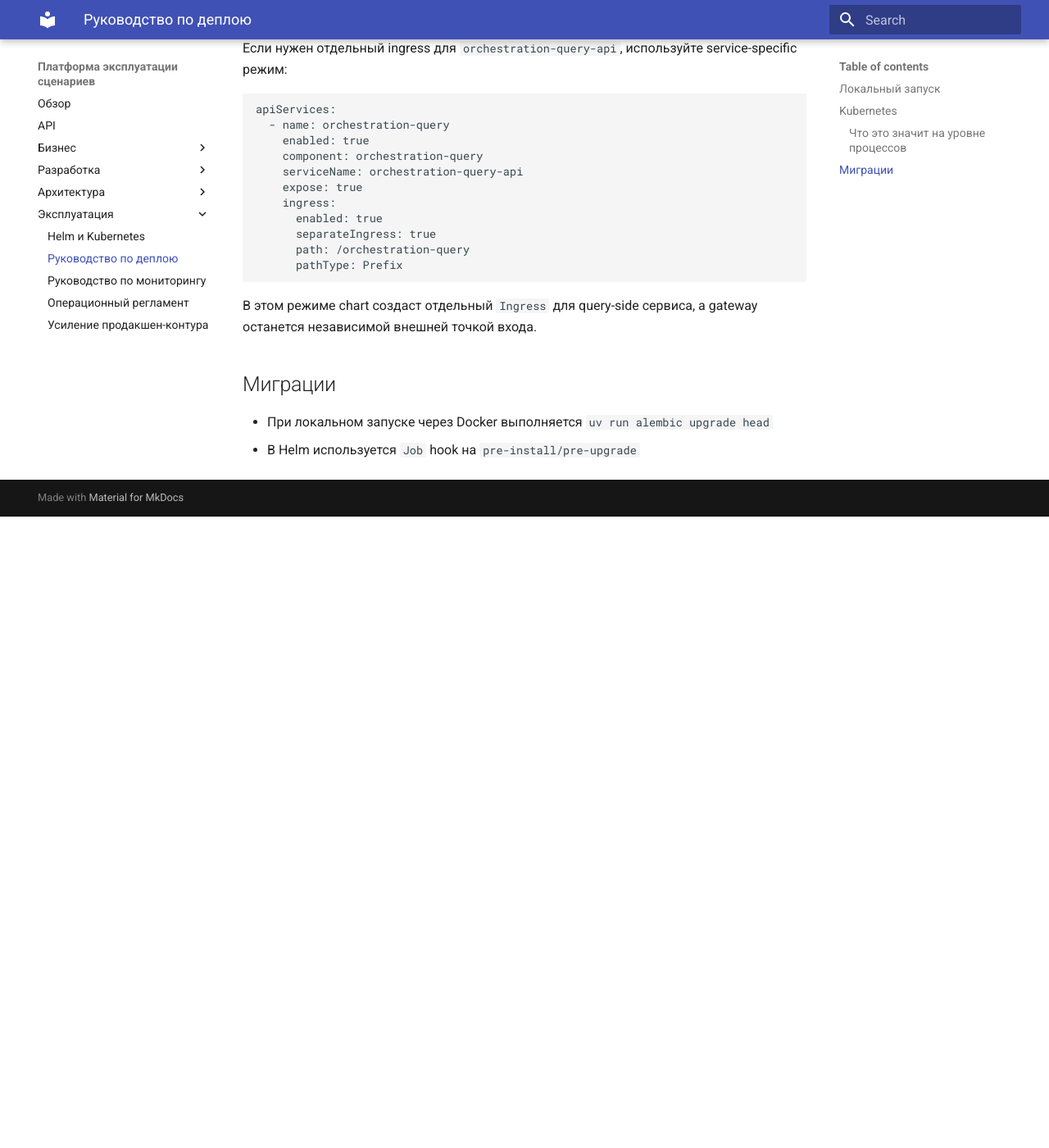
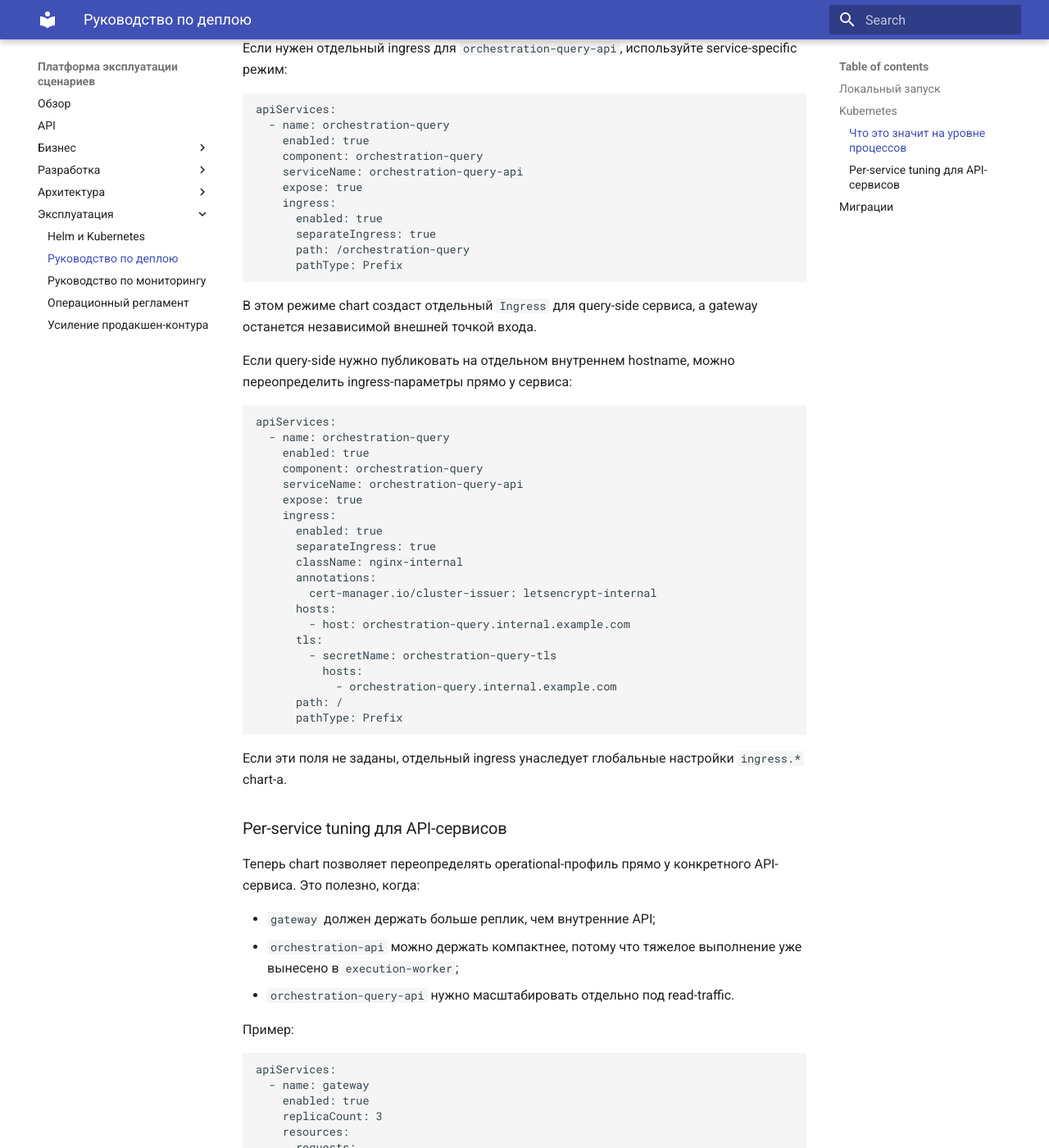
Before and after one commit to sergeyenikeev/FastAPI_Layers, an MkDocs documentation site: the page built from docs/operations/deployment-guide.md, in a window 1280 px wide and 1400 px high, scrolled down 2213 px. Shown: the whole window at 82% size. Built offline with MkDocs 1.6.1 and Material for MkDocs 9.7.7, drawn with Linux system fonts in a browser that asks for light colours; before the commit the page ends 2843 px from its top, so only the background shows below that; some of the changed text lies outside the part shown.

Commit message:
микросервисная архитектура - продолжение 8

````diff
--- a/docs/operations/deployment-guide.md
+++ b/docs/operations/deployment-guide.md
@@ -89,6 +89,91 @@ apiServices:
 
 В этом режиме chart создаст отдельный `Ingress` для query-side сервиса, а gateway останется независимой внешней точкой входа.
 
+Если query-side нужно публиковать на отдельном внутреннем hostname, можно переопределить ingress-параметры прямо у сервиса:
+
+```yaml
+apiServices:
+  - name: orchestration-query
+    enabled: true
+    component: orchestration-query
+    serviceName: orchestration-query-api
+    expose: true
+    ingress:
+      enabled: true
+      separateIngress: true
+      className: nginx-internal
+      annotations:
+        cert-manager.io/cluster-issuer: letsencrypt-internal
+      hosts:
+        - host: orchestration-query.internal.example.com
+      tls:
+        - secretName: orchestration-query-tls
+          hosts:
+            - orchestration-query.internal.example.com
+      path: /
+      pathType: Prefix
+```
+
+Если эти поля не заданы, отдельный ingress унаследует глобальные настройки `ingress.*` chart-а.
+
+### Per-service tuning для API-сервисов
+
+Теперь chart позволяет переопределять operational-профиль прямо у конкретного API-сервиса. Это полезно, когда:
+
+- `gateway` должен держать больше реплик, чем внутренние API;
+- `orchestration-api` можно держать компактнее, потому что тяжелое выполнение уже вынесено в `execution-worker`;
+- `orchestration-query-api` нужно масштабировать отдельно под read-traffic.
+
+Пример:
+
+```yaml
+apiServices:
+  - name: gateway
+    enabled: true
+    replicaCount: 3
+    resources:
+      requests:
+        cpu: 500m
+        memory: 1Gi
+      limits:
+        cpu: "2"
+        memory: 2Gi
+    autoscaling:
+      enabled: true
+      minReplicas: 3
+      maxReplicas: 10
+      targetCPUUtilizationPercentage: 65
+
+  - name: orchestration-query
+    enabled: true
+    replicaCount: 2
+    resources:
+      requests:
+        cpu: 300m
+        memory: 512Mi
+      limits:
+        cpu: "1"
+        memory: 1Gi
+    probes:
+      readiness:
+        path: /api/v1/health/ready
+        initialDelaySeconds: 10
+        periodSeconds: 10
+        failureThreshold: 3
+```
+
+Если эти поля не заданы, сервис наследует глобальные значения из `api.*` и `autoscaling.*`. Для этого оставляйте `resources: {}`, `probes: {}` и `autoscaling: {}`.
+
+Если нужно оставить глобальный HPA включенным, но отключить его у конкретного сервиса, используйте:
+
+```yaml
+apiServices:
+  - name: audit
+    enabled: true
+    autoscaling:
+      enabled: false
+```
+
 ## Миграции
 
 - При локальном запуске через Docker выполняется `uv run alembic upgrade head`
````
Also changed, not shown: README.md (+3 -1 lines), docs/architecture/overview.md (+3 -0 lines), docs/development/guide.md (+2 -0 lines), docs/operations/monitoring-guide.md (+1 -1 lines), docs/operations/runbook.md (+35 -5 lines), 4 other files.
